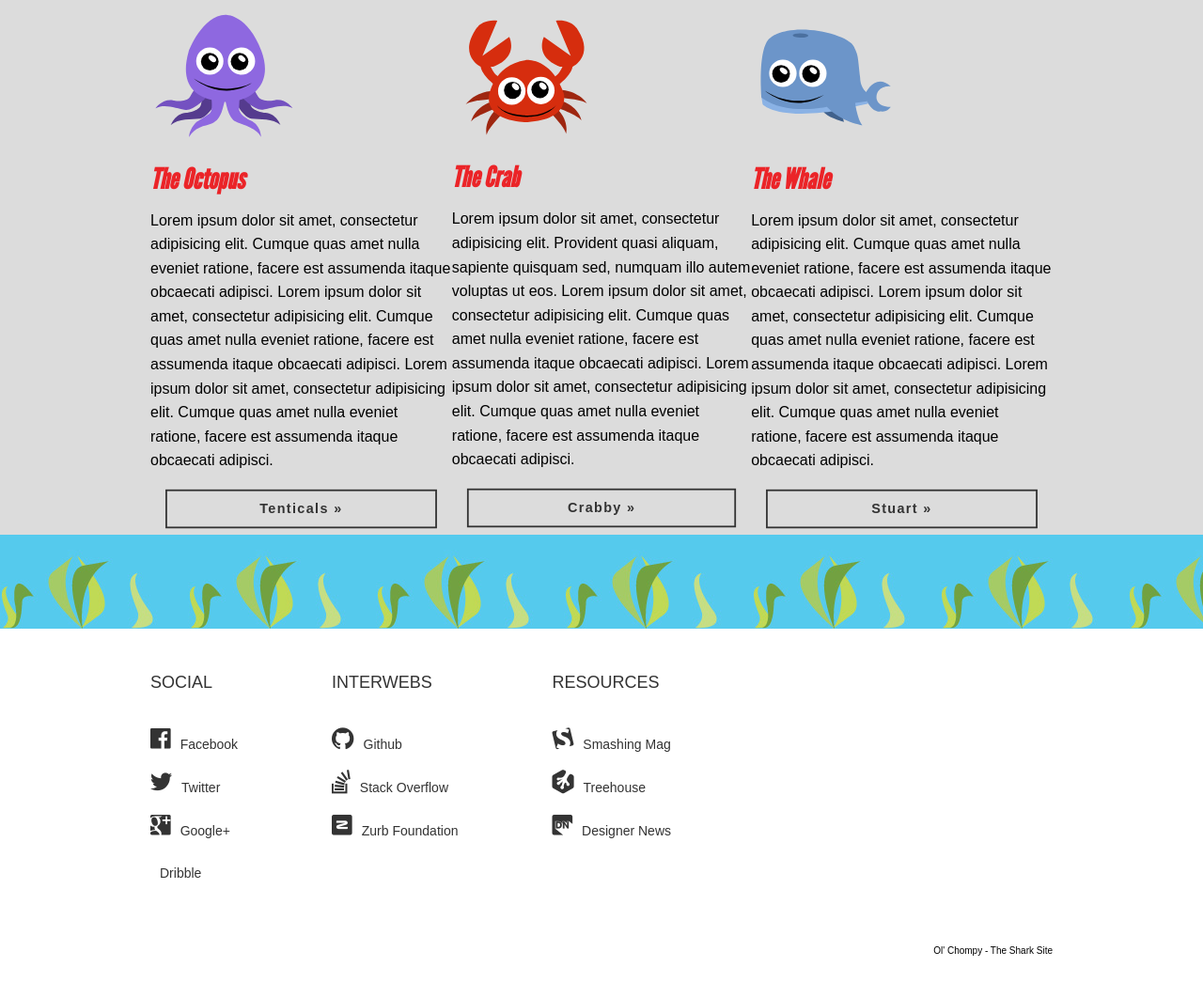
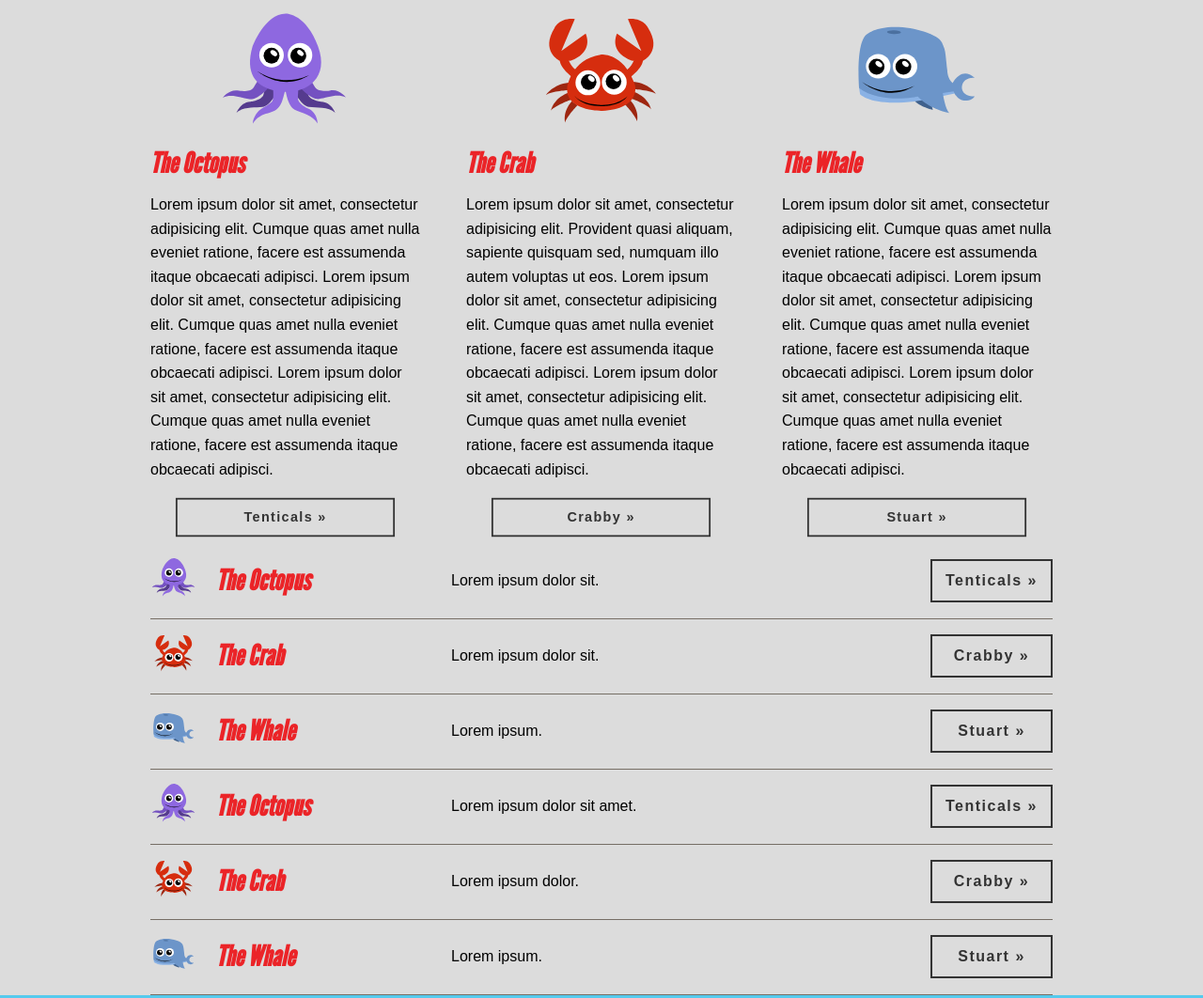
Before and after one commit to vbonchevski/Mastering-css, a plain HTML site: page My-own-sec4/index.html in a window 1280 px wide. Shown: the part 626-1688 px from the top of the page at 94% size. Drawn offline with nearby package versions, Linux system fonts and the light colour scheme; files whose address does not match are found by name.

Commit message:
CSS course completed last task left

```diff
--- a/My-own-sec4/css/responsive.css
+++ b/My-own-sec4/css/responsive.css
@@ -20,6 +20,10 @@
     }
     .columns{
         flex-direction: column;
+    }
+    .column{
+        flex-basis: auto;
+        margin-bottom:50px;
     }
     nav{
         position: static;
--- a/My-own-sec4/css/style.css
+++ b/My-own-sec4/css/style.css
@@ -226,13 +226,52 @@ Interior Pages
 ****************/
 .columns {
   display: flex;
+  justify-content: space-between;
+}
+.column figure {
+  max-width: 50%;
+  flex-basis: 150px;
+  width:50%;
+}
+.column {
+  flex-basis: 30%;
+  display: flex;
+  flex-direction: column;
+  justify-content: flex-start;
+  align-items: center;
+}
+.column .button {
+  margin-top: auto;
+  width:90%;
+}
+.column h2{
+  align-self: flex-start;
 }
 
-.column figure {
-  max-width: 50%;
+/* product listing */
+
+.product-list-item {
+  display: flex;
+  border-bottom: 1px solid #766e65;
+  align-items: center;
+  height: 80px;
 }
-
-.column {}
+.product-list-item figure {
+  width: 50px;
+  margin-right: 20px;
+}
+.product-list-item h2 {
+  flex-basis: 250px;
+  margin: 0;
+}
+.product-list-item p {
+  margin: 0;
+}
+.product-list-item .button {
+  margin-left: auto;
+  transform: scale(1);
+  width: 130px;
+}
 
 /***************
 Flexbox demo
@@ -241,17 +280,17 @@ Flexbox demo
 .flex-container {
   margin-top: 200px;
   display: flex;
+  justify-content: space-between;
+  align-content: space-between;
+  height:400px;
+  border: 1px solid black;
+  flex-flow: column wrap;
 }
 
 .flex-item {
   padding: 20px;
-  /* flex-grow: 1;
-  flex-basis: 200px;
-  flex-shrink: 1; */
-  /*shorthand for the above ^^ grow : shrink : basis*/
-  flex: 1 1 200px;
+}
 
-}
 
 .flex-item1 {
   background: deeppink;
@@ -259,7 +298,6 @@ Flexbox demo
 
 .flex-item2 {
   background: orange;
-  flex-shrink: 2;
 }
 
 .flex-item3 {
@@ -272,6 +310,9 @@ Flexbox demo
 
 .flex-item5 {
   background: olive;
+}
+.flex-item6 {
+  background: cyan;
 }
 
 
--- a/My-own-sec4/index.html
+++ b/My-own-sec4/index.html
@@ -115,6 +115,56 @@ Secondary Sections
 		</div><!-- end wrapper -->
 
 	</section>
+
+	<!-- Product listing -->
+	<section class="secondary-section grouping">
+		<ul class="wrapper product-list">
+			<li class="product-list-item">
+				<figure>
+					<img src="images/octopus-icon.svg" alt="Octopus">
+				</figure>
+				<h2>The Octopus</h2>
+				<p>Lorem ipsum dolor sit.</p>
+				<a href="#" class="button">Tenticals &raquo;</a>
+			</li>
+			<li class="product-list-item">
+				<figure>
+					<img src="images/crab-icon.svg" alt="Crab">
+				</figure>
+				<h2>The Crab</h2>
+				<p>Lorem ipsum dolor sit.</p>
+				<a href="#" class="button">Crabby &raquo;</a>
+			</li>
+			<li class="product-list-item">
+				<figure><img src="images/whale-icon.svg" alt="Whale"></figure>
+				<h2>The Whale</h2>
+				<p>Lorem ipsum.</p>
+				<a href="#" class="button">Stuart &raquo;</a>
+			</li>
+			<li class="product-list-item">
+				<figure>
+					<img src="images/octopus-icon.svg" alt="Octopus">
+				</figure>
+				<h2>The Octopus</h2>
+				<p>Lorem ipsum dolor sit amet.</p>
+				<a href="#" class="button">Tenticals &raquo;</a>
+			</li>
+			<li class="product-list-item">
+				<figure>
+					<img src="images/crab-icon.svg" alt="Crab">
+				</figure>
+				<h2>The Crab</h2>
+				<p>Lorem ipsum dolor.</p>
+				<a href="#" class="button">Crabby &raquo;</a>
+			</li>
+			<li class="product-list-item">
+				<figure><img src="images/whale-icon.svg" alt="Whale"></figure>
+				<h2>The Whale</h2>
+				<p>Lorem ipsum.</p>
+				<a href="#" class="button">Stuart &raquo;</a>
+			</li>
+		</ul><!-- end wrapper -->
+	</section>
 	<!-- Footer -->
 	<footer>
 		<div class="wrapper grouping">
```
Also changed, not shown: My-own-sec4/flexbox.html (+2 -0 lines).
